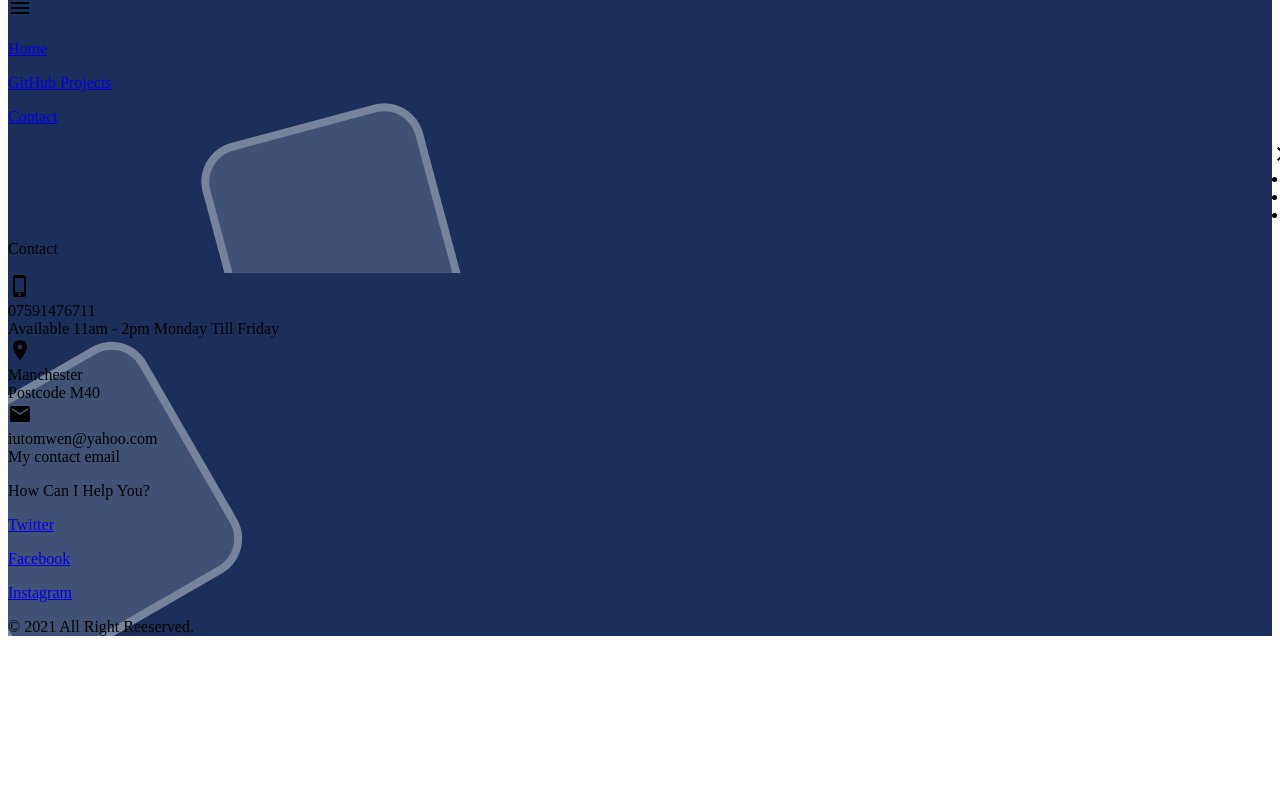
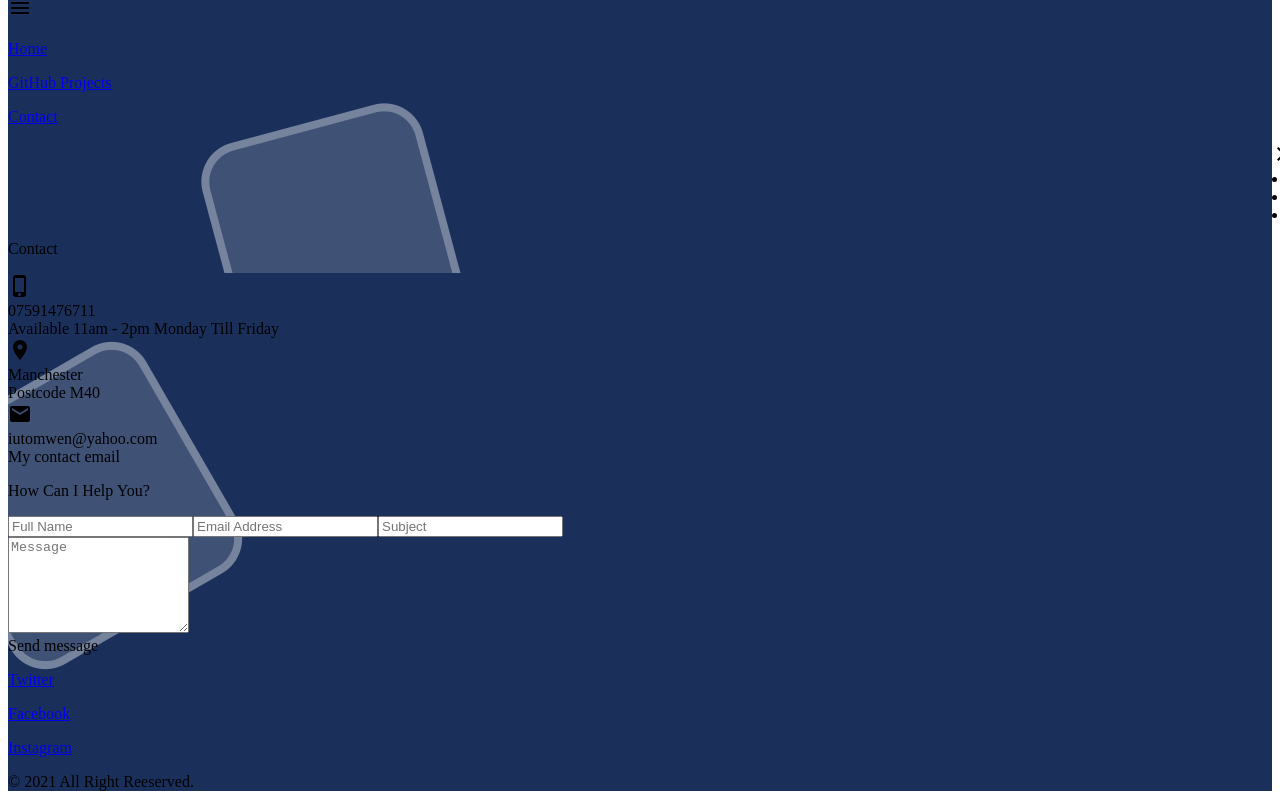
Before and after one commit to iutomwen/resume, a Next.js app: page /contact in a window 1280 px wide. Shown: the part 1175-1982 px from the top of the page. Before the commit the page ends 1827 px from the top, so only its background shows below. Built offline with nearby package versions, Linux system fonts and the light colour scheme.

Commit message:
contact form

```diff
--- a/pages/contact.js
+++ b/pages/contact.js
@@ -48,6 +48,40 @@ function contact() {
               <div className="border-[1px] border-blue-800 w-20"></div>
             </div>
             {/* contact form */}
+            <div className="flex flex-col">
+              <div className="flex flex-wrap md:space-x-8 items-center space-y-4 md:space-y-0">
+                <div className="md:w-1/2 w-full  flex flex-col space-y-4">
+                  {/* input */}
+                  <input
+                    type="text"
+                    placeholder="Full Name"
+                    className="w-full border-[2px] border-gray-300 rounded focus:outline-none placeholder-gray-300 p-2 text-black"
+                  />
+                  <input
+                    type="text"
+                    placeholder="Email Address"
+                    className="w-full border-[2px] border-gray-300 rounded focus:outline-none placeholder-gray-300 p-2 text-black"
+                  />
+                  <input
+                    type="text"
+                    placeholder="Subject"
+                    className="w-full border-[2px] border-gray-300 rounded focus:outline-none placeholder-gray-300 p-2 text-black"
+                  />
+                </div>
+                <div className="flex flex-1 max-w-full md:w-1/2">
+                  {/* textarea */}
+                  <textarea
+                    rows={6}
+                    placeholder="Message"
+                    className="w-full focus:outline-none border-[2px] border-gray-300 placeholder-gray-300 p-2 rounded"
+                  />
+                </div>
+              </div>
+
+              <div className="my-4 text-center text-black px-6 py-2 border-2 rounded-3xl cursor-pointer border-blue-900 w-44 bg-white">
+                Send message
+              </div>
+            </div>
           </div>
         </div>
       </div>
```
